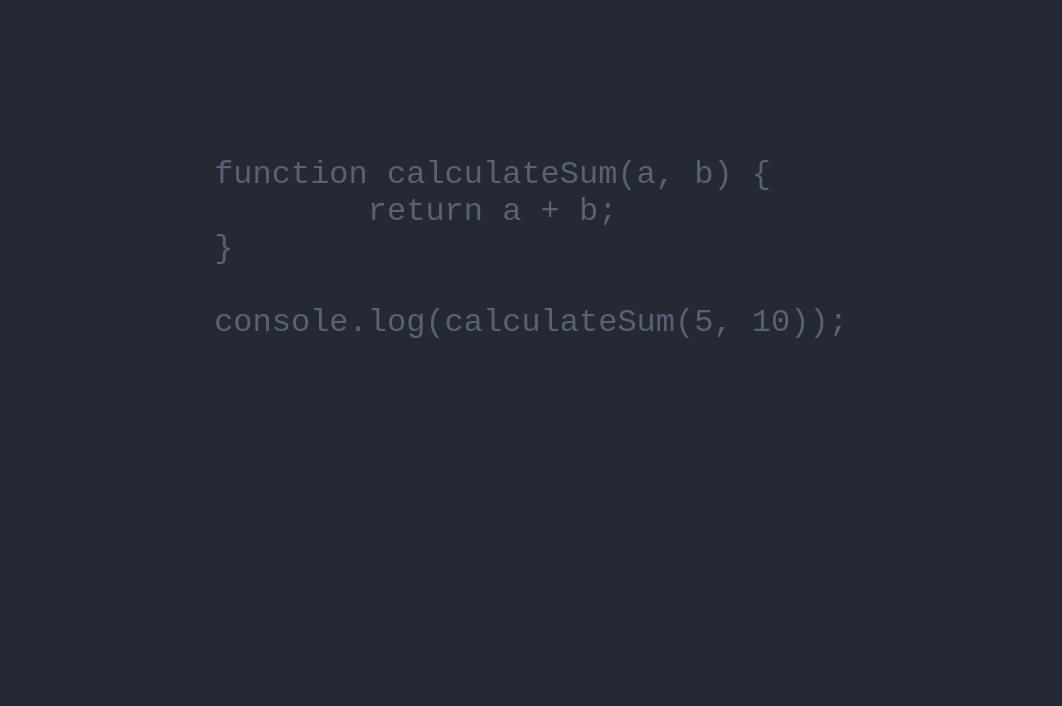
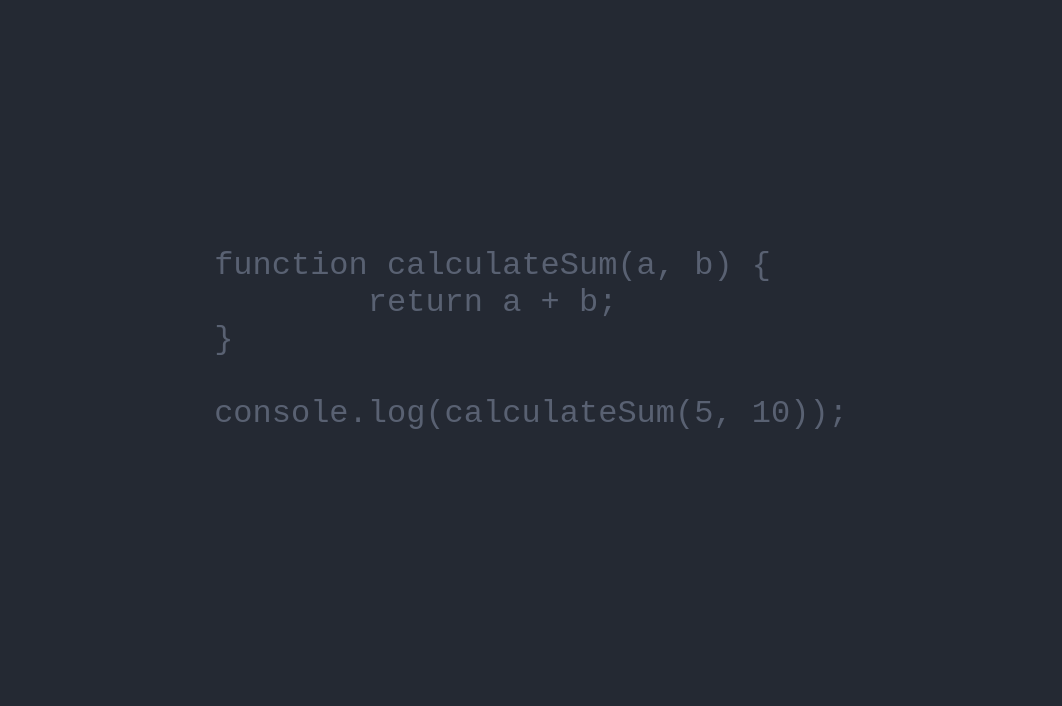
Before and after one commit to PShivers/code-fingers, a Gatsby site: page / in a window 1280 px wide. Shown: the part 94-800 px from the top of the page, without its empty margins (109-1171 px from the left). Built offline with nearby package versions, Linux system fonts and the light colour scheme; Gatsby itself is replaced by a stand-in of ours.

Commit message:
made some small but important styling changes

```diff
--- a/src/pages/index.js
+++ b/src/pages/index.js
@@ -7,19 +7,17 @@ import { code } from "../styles/index.module.css";
 const IndexPage = () => {
 	return (
 		<Layout pageTitle="Code Fingers">
-			<div className={code}>
-				<pre>
-					<code>
-						{`
+			<pre className={code}>
+				<code>
+					{`
 function calculateSum(a, b) {
 	return a + b;
 }
 
 console.log(calculateSum(5, 10));
           `}
-					</code>
-				</pre>
-			</div>
+				</code>
+			</pre>
 		</Layout>
 	);
 };
--- a/src/styles/header.module.css
+++ b/src/styles/header.module.css
@@ -6,6 +6,7 @@
   max-width: 1000px;
   max-height: 37px;
   font-family: sans-serif;
+  margin-top: 29px;
 }
 
 .heading {
--- a/src/styles/index.module.css
+++ b/src/styles/index.module.css
@@ -1,6 +1,8 @@
 .code{
+  display: flex;
+  justify-content: center;
+  align-items: center;
   width: 100%;
   color: #596172;
   font-size: 2rem;
-  margin-top: 11rem;
 }
--- a/src/styles/layout.module.css
+++ b/src/styles/layout.module.css
@@ -2,6 +2,15 @@
 /* bg: #242933 */
 /* red:#ec4c56 */
 /* white: #f6f0e9 */
+
+main {
+  height:100vh;
+  width: 100%;
+  display: flex;
+  justify-content: center;
+  align-items: center;
+
+}
 
 .container {
   display: flex;
@@ -10,6 +19,7 @@
   margin:auto;
   max-width: 1000px;
   font-family: sans-serif;
+  height: 100%;
 }
 
 .site-title {
```
